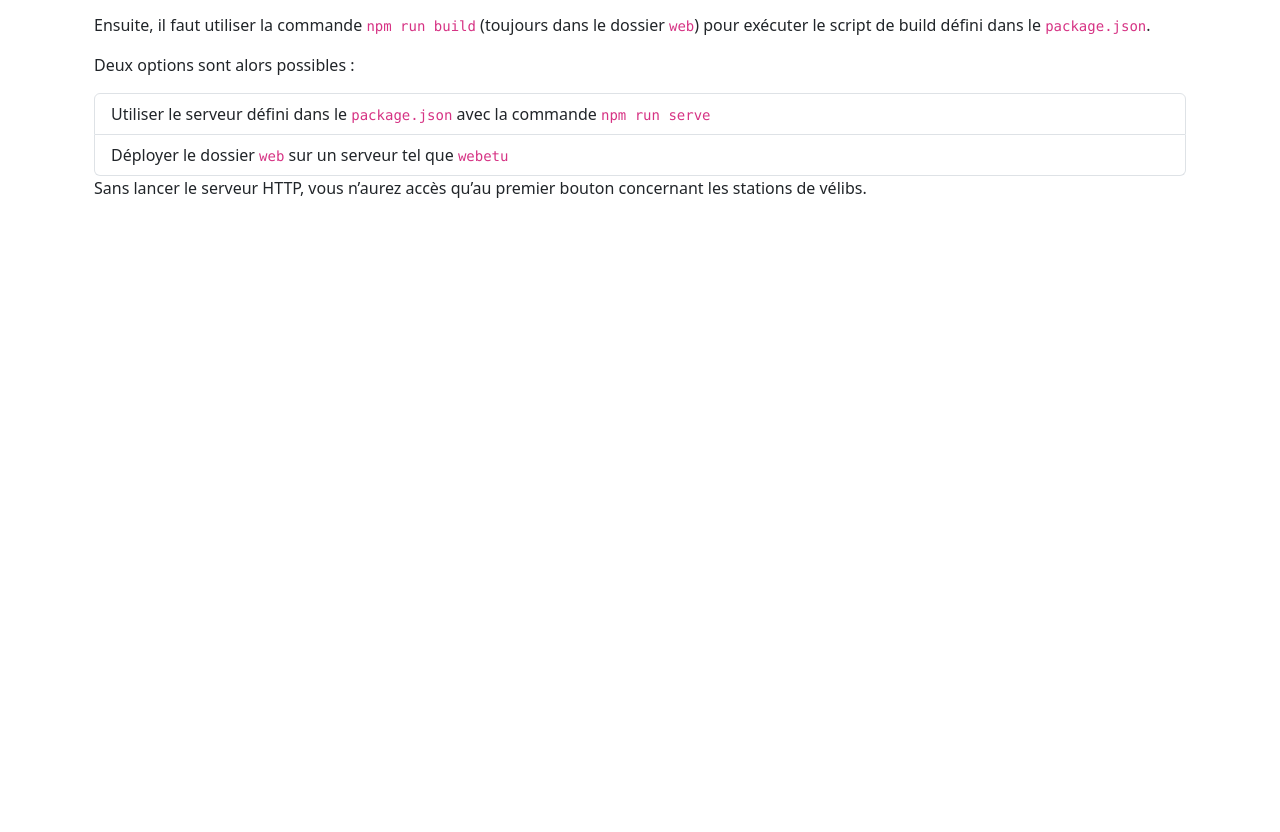
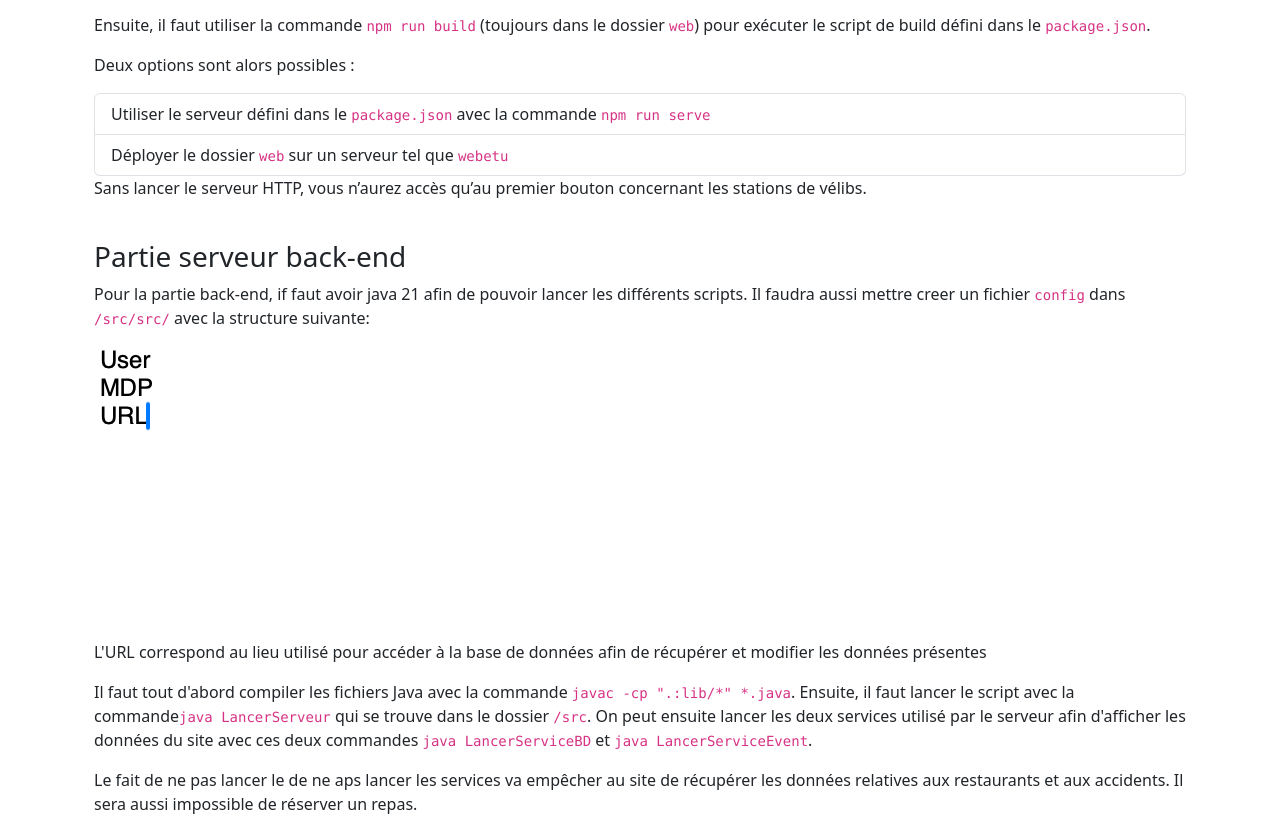
Before and after one commit to ByZorks/Projet-application-repartie, a website: page web/compte-rendu.html in a window 1280 px wide. Shown: the part 4699-5531 px from the top of the page. Before the commit the page ends 4915 px from the top, so only its background shows below. Drawn offline with nearby package versions, Linux system fonts and the light colour scheme.

Commit message:
rapport back end

```diff
--- a/web/compte-rendu.html
+++ b/web/compte-rendu.html
@@ -109,6 +109,20 @@
         <li class="list-group-item">Déployer le dossier <code>web</code> sur un serveur tel que <code>webetu</code></li>
     </ul>
     <p>Sans lancer le serveur HTTP, vous n’aurez accès qu’au premier bouton concernant les stations de vélibs.</p>
+    <br>
+    <h3>Partie serveur back-end</h3>
+    <p>Pour la partie back-end, if faut avoir java 21 afin de pouvoir lancer les différents scripts. Il faudra aussi
+        mettre creer un fichier <code>config</code> dans <code>/src/src/</code> avec la structure suivante:</p>
+    <img src="./images/config.png" alt="Exemple config">
+    <p>L'URL correspond au lieu utilisé pour accéder à la base de données afin de récupérer et modifier les données
+        présentes</p>
+    <p>Il faut tout d'abord compiler les fichiers Java avec la commande <code>javac -cp ".:lib/*" *.java</code>.
+        Ensuite, il faut lancer le script avec la commande<code>java LancerServeur</code> qui se trouve dans le dossier
+        <code>/src</code>. On peut ensuite lancer les deux services utilisé par le serveur afin d'afficher les données
+        du site avec ces deux commandes <code>java LancerServiceBD</code> et <code>java LancerServiceEvent</code>.</p>
+
+    <p>Le fait de ne pas lancer le de ne aps lancer les services va empêcher au site de récupérer les données relatives
+    aux restaurants et aux accidents. Il sera aussi impossible de réserver un repas.</p>
 </div>
 </body>
 </html>
```
Also changed, not shown: web/images/config.png (added).
